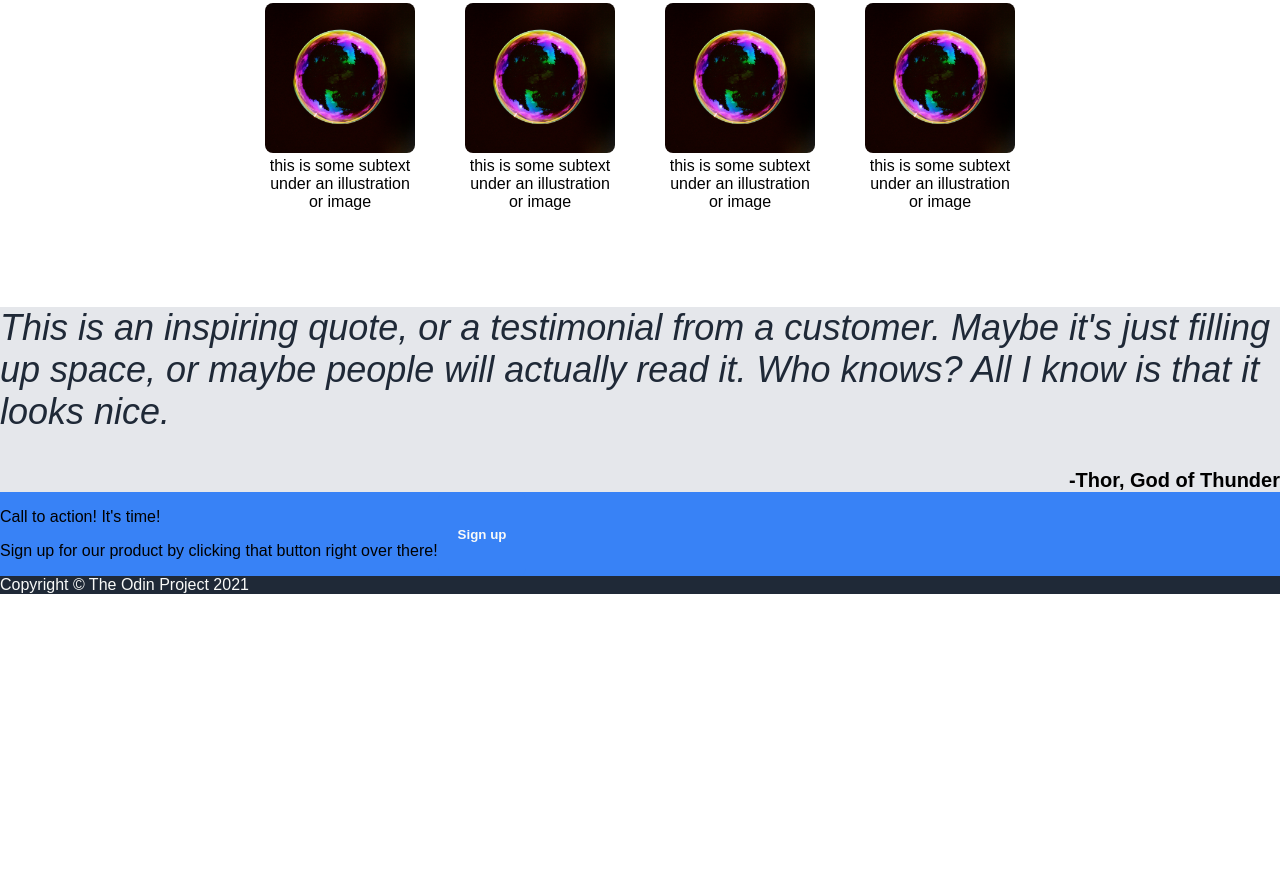
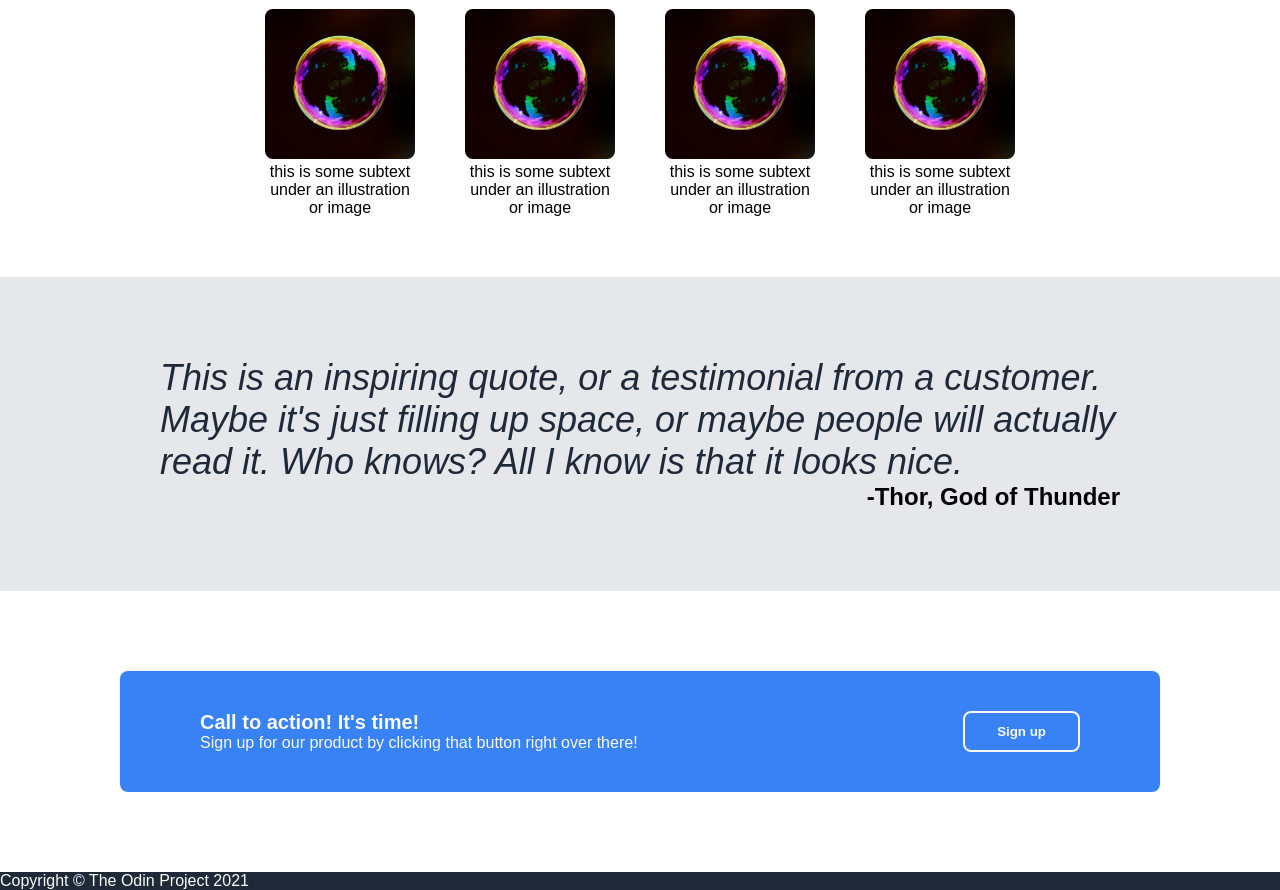
Before and after one commit to anthony-roncal/landing-page, a plain HTML site: page index.html in a window 1280 px wide. Shown: the part 577-1467 px from the top of the page. Before the commit the page ends 1171 px from the top, so only its background shows below. Drawn offline with Linux system fonts and the light colour scheme.

Commit message:
add cta section styling

```diff
--- a/index.html
+++ b/index.html
@@ -53,8 +53,8 @@
             <div class="quote-name">-Thor, God of Thunder</div>
         </div>
         <div class="cta">
-            <div class="cta-text">
-                <p>Call to action! It's time!</p>
+            <div>
+                <p><span class="cta-title">Call to action! It's time!<span></p>
                 <p>Sign up for our product by clicking that button right over there!</p>
             </div>
             <button>Sign up</button>
--- a/style.css
+++ b/style.css
@@ -90,13 +90,19 @@ ul {
 .quote {
     font-size: 36px;
     font-style: italic;
-    font-weight: 100;
+    font-weight: lighter;
     color: #1F2937;
     background-color: #E5E7EB;
+    align-items: center;
+    padding: 80px 160px;
+}
+
+.quote p{
+    margin: 0;
 }
 
 .quote-name {
-    font-size: 20px;
+    font-size: 24px;
     font-style: normal;
     font-weight: bold;
     color: #000000;
@@ -106,11 +112,40 @@ ul {
 .cta {
     display: flex;
     background-color: #3882F6;
+    margin: 80px 120px;
+    border-radius: 8px;
+    padding: 40px 80px;
+    color: #F9FAF8;
+    justify-content: space-between;
+}
+
+.cta p{
+    margin: 0;
+}
+
+.cta-title {
+    font-size: 20px;
+    font-weight: bold;
+}
+
+.cta button {
+    border: 2px solid #F9FAF8;
+    padding: 8px 32px;
+    border-radius: 8px;
 }
 
 footer {
     background-color: #1F2937;
     color: #F9FAF8;
+}
+
+button {
+    padding: 8px 32px;
+    background-color: #3882F6;
+    color: #F9FAF8;
+    border-radius: 8px;
+    border-style: none;
+    font-weight: bold;
 }
 
 ul {
@@ -123,16 +158,3 @@ a {
     text-decoration: none;
     color: #F9FAF8;
 }
-
-button {
-    padding: 5px 20px;
-    background-color: #3882F6;
-    color: #F9FAF8;
-    border-radius: 8px;
-    border-style: none;
-    font-weight: bold;
-}
-
-.cta button {
-    border-color: #F9FAF8
-}
```
